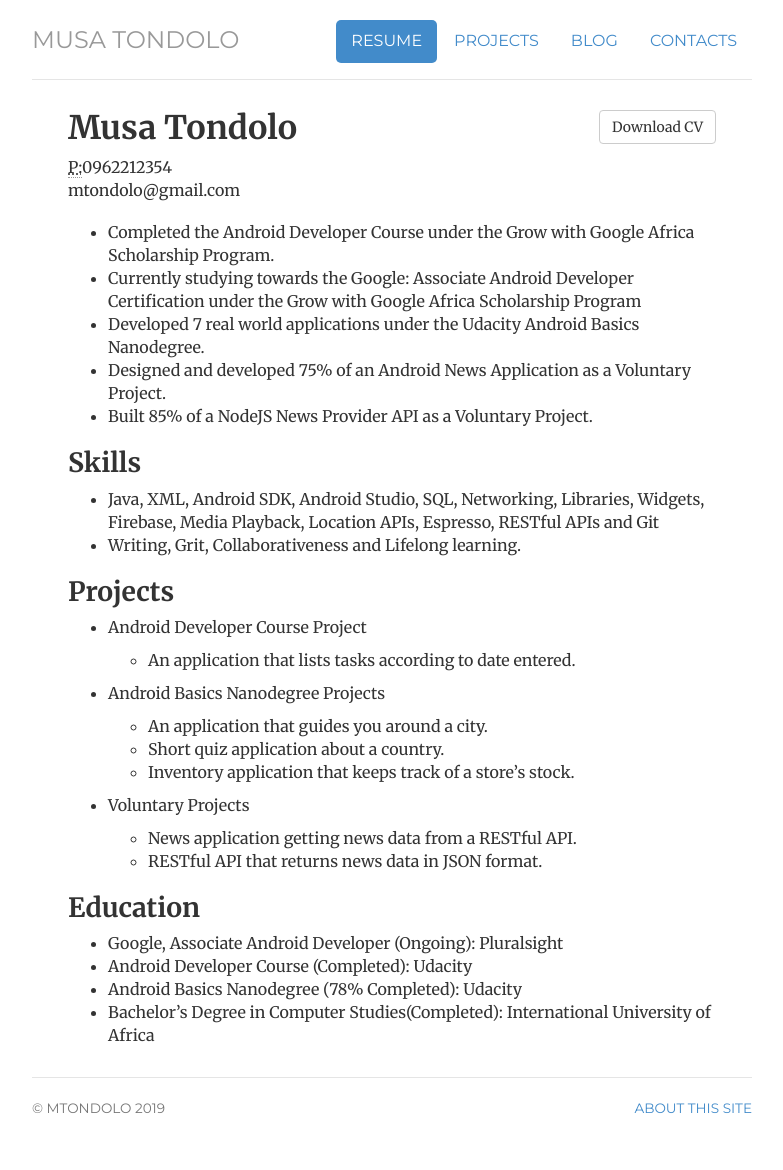
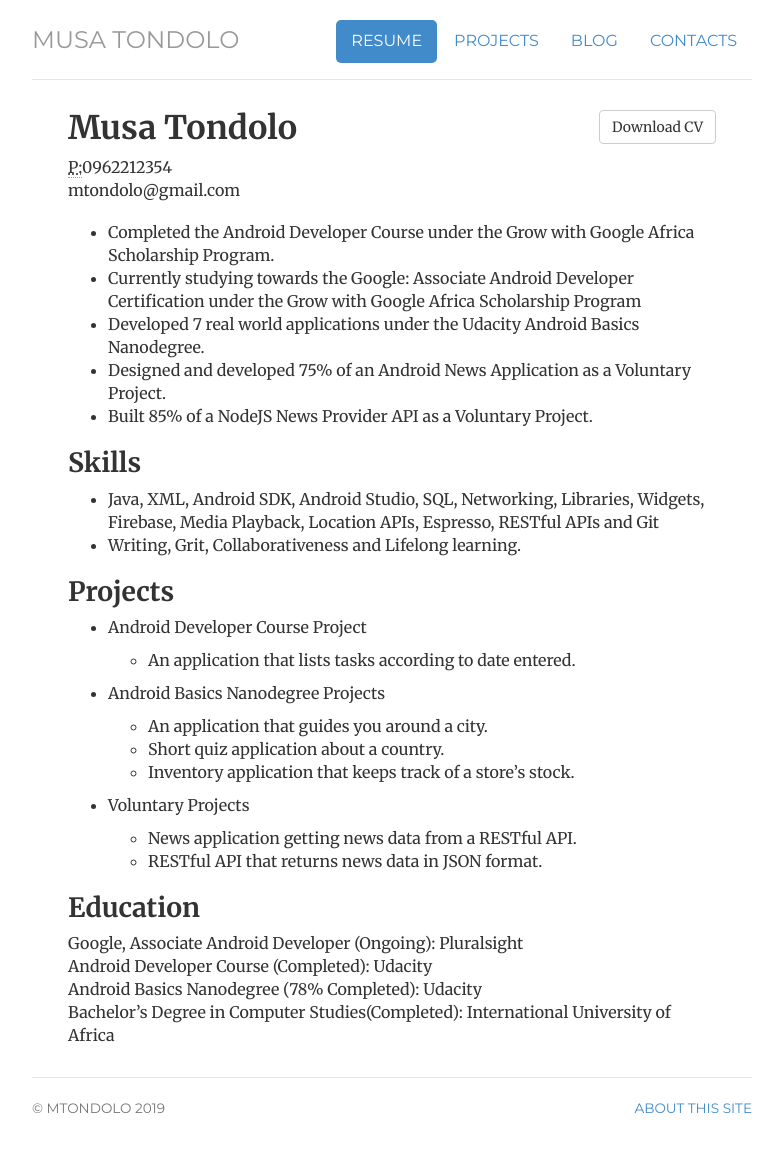
Before and after one commit to mtondolo/mtondolo.github.io, a Jekyll site: the page built from cv/index.html, in a window 1280 px wide. Shown: the whole page, without its empty margins (248-1031 px from the left). Built offline with Jekyll 4.4.1, drawn with Linux system fonts in a browser that asks for light colours.

Commit message:
Update index.html

```diff
--- a/cv/index.html
+++ b/cv/index.html
@@ -65,7 +65,7 @@ description: Current Resume for Musa Tondolo, an Android Developer supplimented
 
 				<h2>Education</h2>
 				        <p>
-					<ul>
+					<ul class="list-unstyled">
 					<li>Google, Associate Android Developer (Ongoing): Pluralsight</li>
 					<li>Android Developer Course (Completed): Udacity</li>
 					<li>Android Basics Nanodegree (78% Completed): Udacity</li>
```
